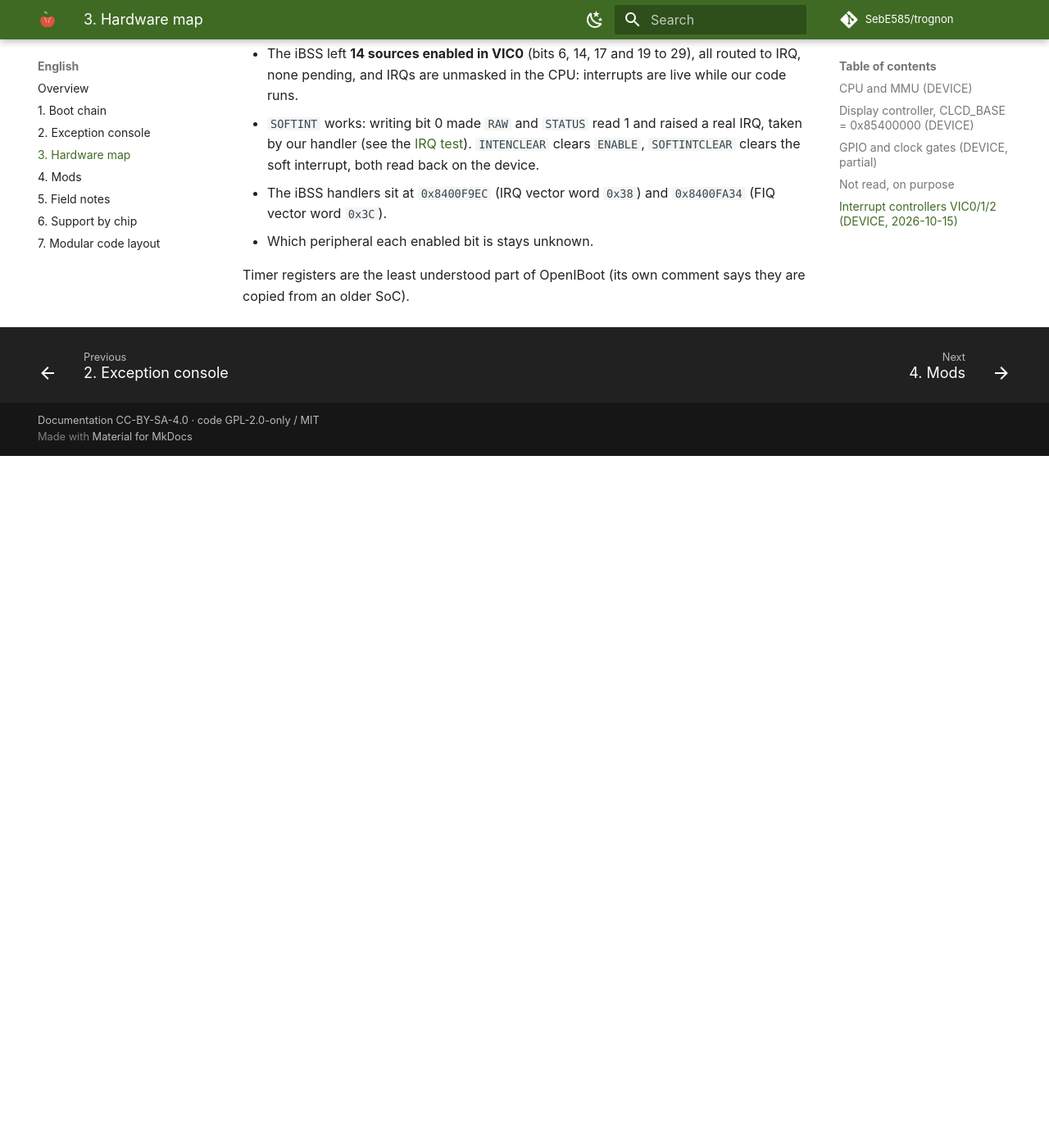
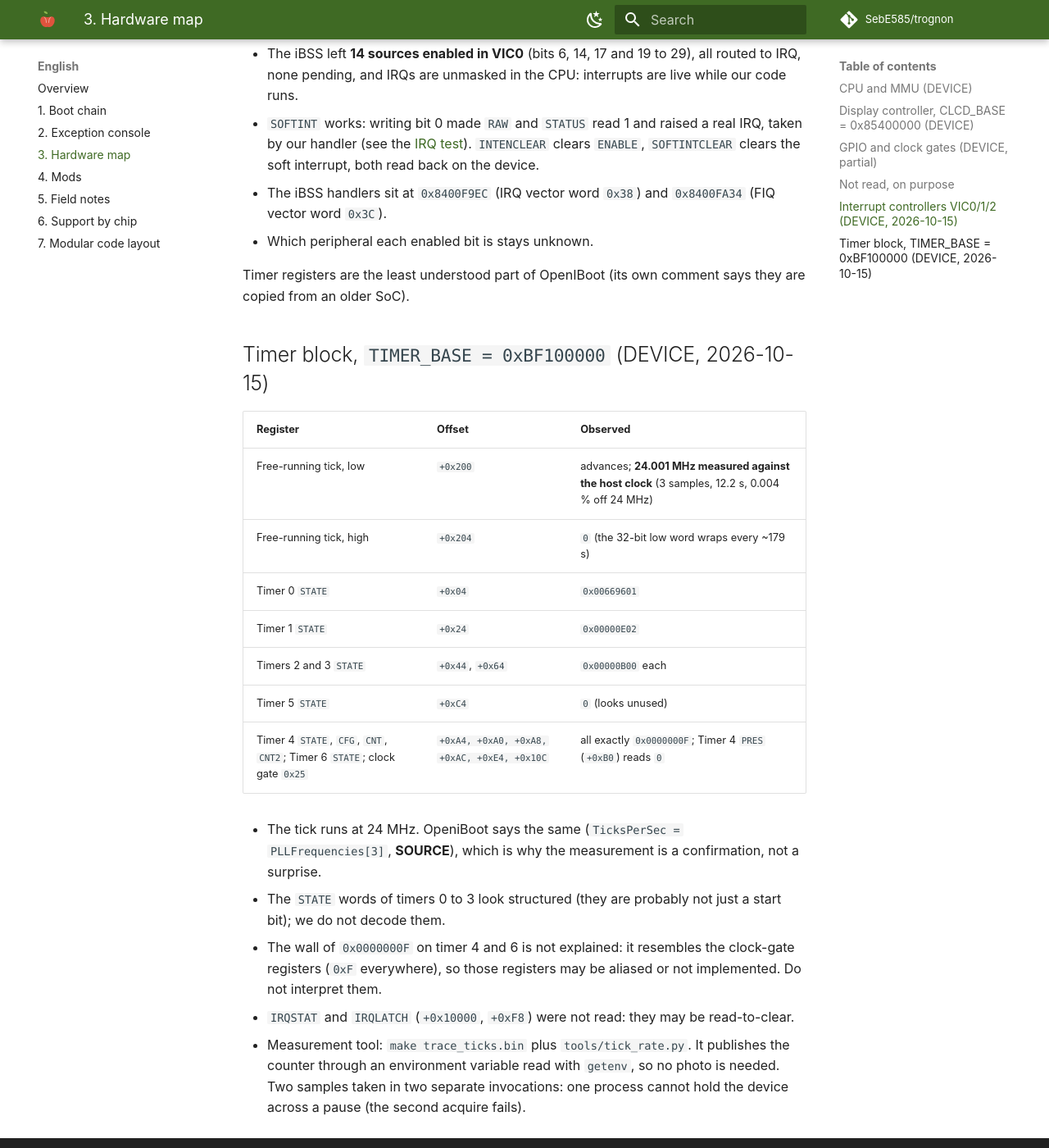
Before and after one commit to SebE585/trognon, an MkDocs documentation site: the page built from docs/en/03-hardware-map.md, in a window 1280 px wide and 1400 px high, scrolled down 2235 px. Shown: the whole window at 82% size. Built offline with MkDocs 1.6.1 and Material for MkDocs 9.7.7, drawn with Linux system fonts in a browser that asks for light colours; comment, search, counter and statistics services are not loaded; before the commit the page ends 2791 px from its top, so only the background shows below that.

Commit message:
docs: timer block read on the device, tick rate measured at 24 MHz; tick_rate.py takes one sample per run

```diff
--- a/docs/en/03-hardware-map.md
+++ b/docs/en/03-hardware-map.md
@@ -67,3 +67,25 @@ Read-only survey. All registers answered, no abort.
 - Which peripheral each enabled bit is stays unknown.
 
 Timer registers are the least understood part of OpenIBoot (its own comment says they are copied from an older SoC).
+
+## Timer block, `TIMER_BASE = 0xBF100000` (DEVICE, 2026-10-15)
+
+| Register | Offset | Observed |
+|---|---|---|
+| Free-running tick, low | `+0x200` | advances; **24.001 MHz measured against the host clock** (3 samples, 12.2 s, 0.004 % off 24 MHz) |
+| Free-running tick, high | `+0x204` | `0` (the 32-bit low word wraps every ~179 s) |
+| Timer 0 `STATE` | `+0x04` | `0x00669601` |
+| Timer 1 `STATE` | `+0x24` | `0x00000E02` |
+| Timers 2 and 3 `STATE` | `+0x44`, `+0x64` | `0x00000B00` each |
+| Timer 5 `STATE` | `+0xC4` | `0` (looks unused) |
+| Timer 4 `STATE`, `CFG`, `CNT`, `CNT2`; Timer 6 `STATE`; clock gate `0x25` | `+0xA4, +0xA0, +0xA8, +0xAC, +0xE4, +0x10C` | all exactly `0x0000000F`; Timer 4 `PRES` (`+0xB0`) reads `0` |
+
+- The tick runs at 24 MHz. OpeniBoot says the same (`TicksPerSec = PLLFrequencies[3]`, **SOURCE**), which is why
+  the measurement is a confirmation, not a surprise.
+- The `STATE` words of timers 0 to 3 look structured (they are probably not just a start bit); we do not decode them.
+- The wall of `0x0000000F` on timer 4 and 6 is not explained: it resembles the clock-gate registers (`0xF`
+  everywhere), so those registers may be aliased or not implemented. Do not interpret them.
+- `IRQSTAT` and `IRQLATCH` (`+0x10000`, `+0xF8`) were not read: they may be read-to-clear.
+- Measurement tool: `make trace_ticks.bin` plus `tools/tick_rate.py`. It publishes the counter through an
+  environment variable read with `getenv`, so no photo is needed. Two samples taken in two separate
+  invocations: one process cannot hold the device across a pause (the second acquire fails).
```
Also changed, not shown: docs/fr/03-hardware-map.md (+22 -0 lines), 1 other file.
